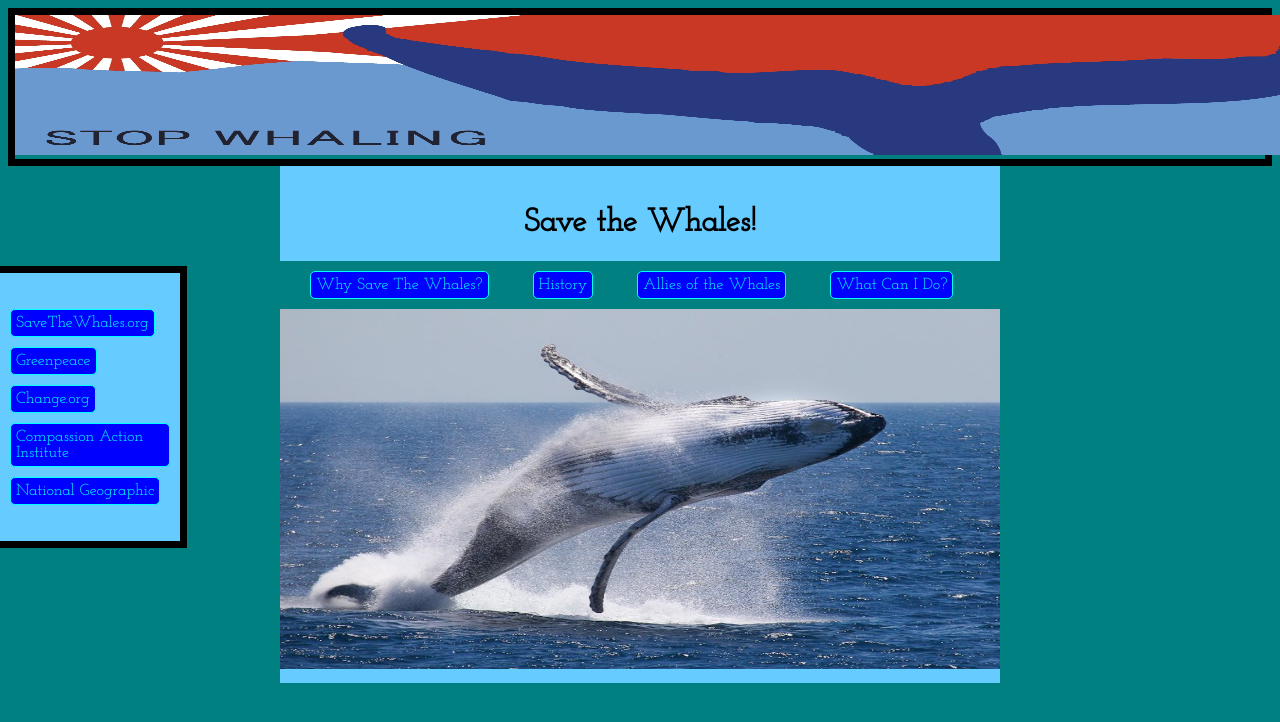
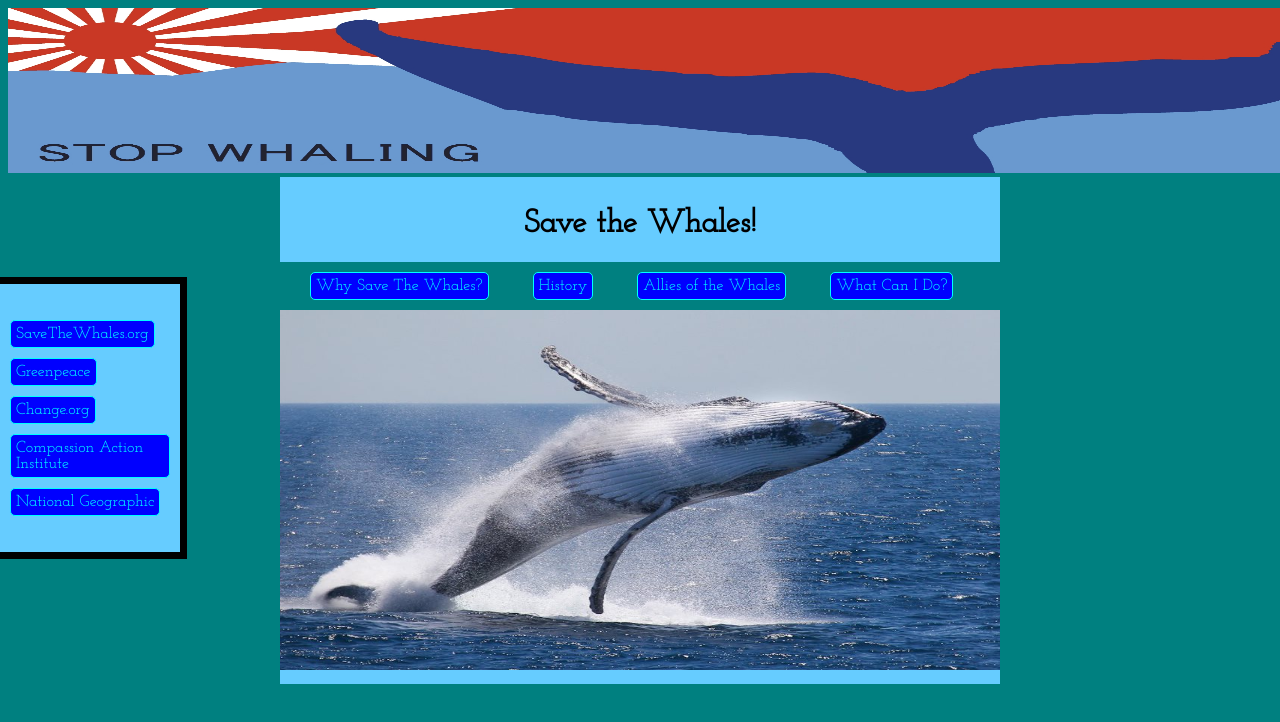
Before and after one commit to talamgir/project1-repository, a plain HTML site: page index.html in a window 1280 px wide. Shown: the top 722 px of the page. Drawn offline with Linux system fonts and the light colour scheme; files that its build step writes are made by us from their sources; files whose address does not match are found by name.

Commit message:
Border Remove

```diff
--- a/css/style.css
+++ b/css/style.css
@@ -58,15 +58,12 @@ body {
 	margin: 0 auto;
 	padding-top: 10px;
 	background-color: #66CCFF;
-
-
 }
 
 
 h1 {
 	text-align: center;
 	font-family: 'Josefin Slab', serif;
-	padding-top: 10px;
 	background-color: #66CCFF;
 }
 
@@ -117,8 +114,8 @@ article {
 }
 
 .top-image {
-	border: 7px solid black;
 	margin: 0 auto;
 	top: 0;
 	padding: 0;
+	width: 1400px
 }
--- a/index.html
+++ b/index.html
@@ -10,7 +10,7 @@
 <body>
 
 	<div class="top-image">
-		<img src="/Users/taimuralamgir/Documents/NYCDA/Week-1/project1/Images/stop-whaling.jpg" width="1400" height="140">
+		<img src="/Users/taimuralamgir/Documents/NYCDA/Week-1/project1/Images/stop-whaling.jpg" width="1400" height="165">
 	</div>
 
 	<div id="sidebar">
```
